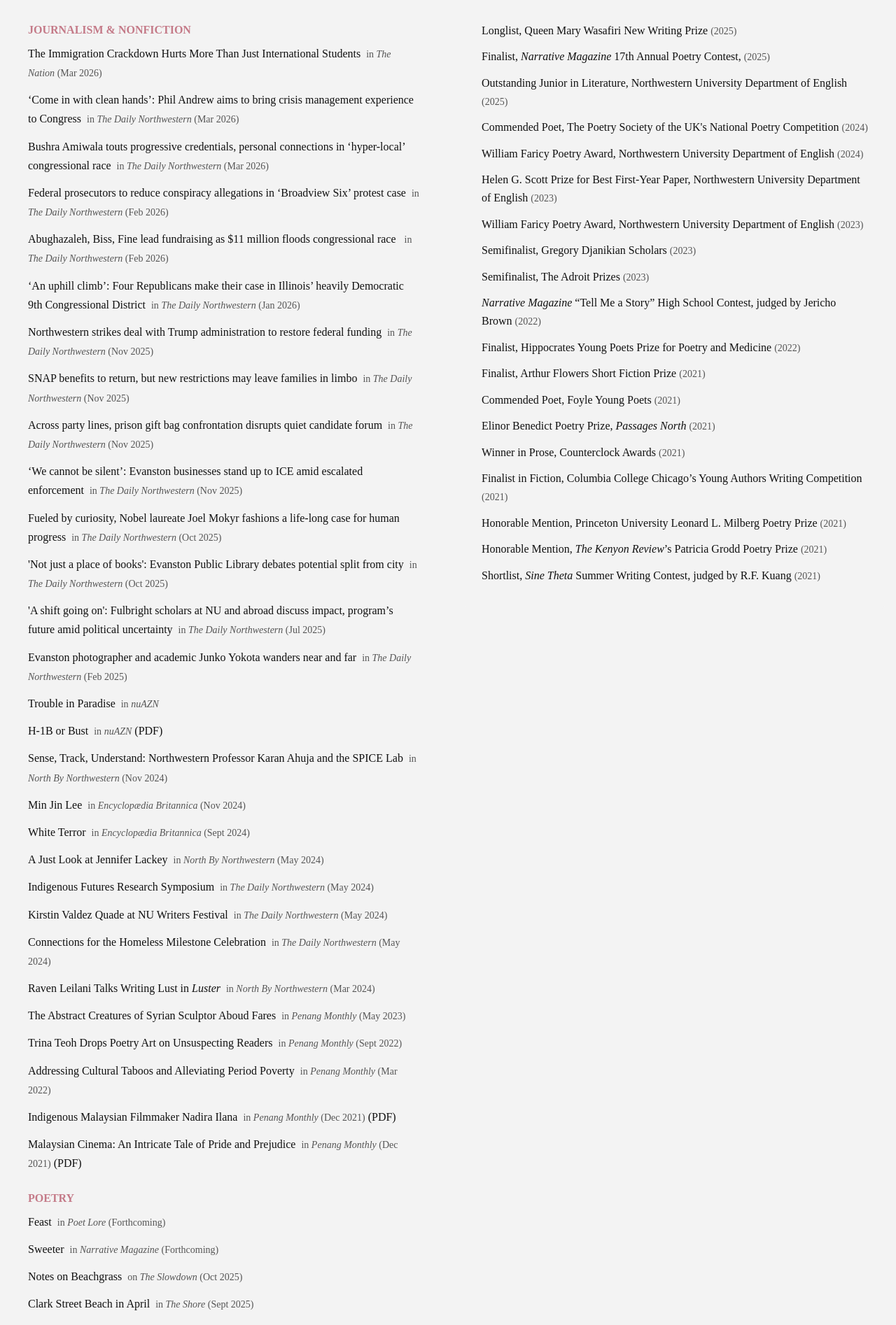
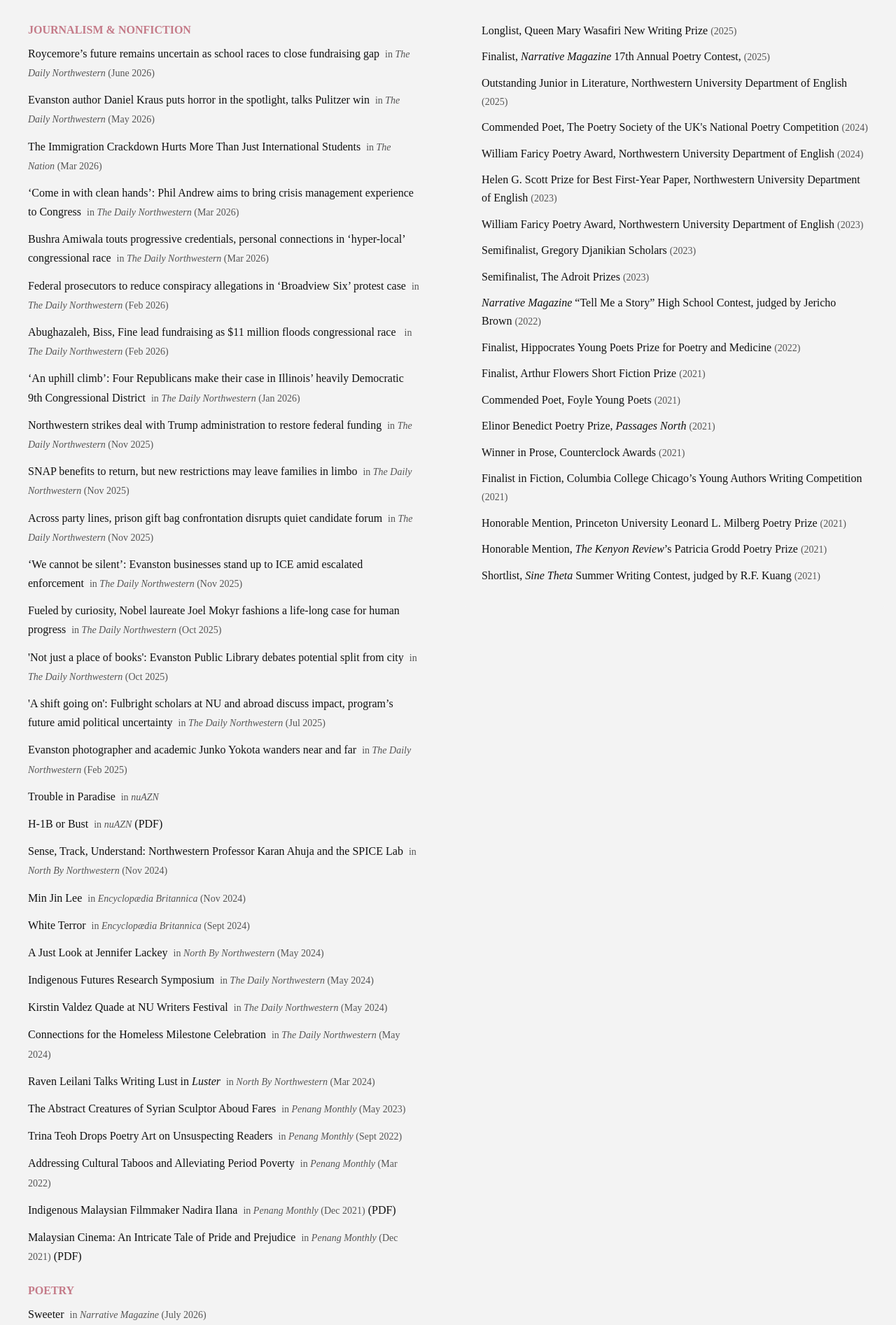
Before and after one commit to yongssh/yongssh.github.io, a Next.js app: page /writing in a window 1280 px wide. Shown: the part 300-2194 px from the top of the page at 70% size. Built offline with nearby package versions, Linux system fonts and the light colour scheme; a web font is replaced by a local one.

Commit message:
update pubs

```diff
--- a/src/app/components/publications.tsx
+++ b/src/app/components/publications.tsx
@@ -12,6 +12,29 @@
       {/* ---------- NONFICTION ---------- */}
       <div className={styles.list}>
         <h3 className={`${styles.category}`}>Journalism & Nonfiction</h3>
+        <p>
+          <a
+            className={styles.pubTitle}
+            href="https://dailynorthwestern.com/2026/06/13/top-stories/roycemores-future-remains-uncertain-as-school-races-to-close-fundraising-gap/"
+          >
+            Roycemore’s future remains uncertain as school races to close fundraising gap
+
+          </a>
+          <span className={styles.pubMeta}>
+            in <em>The Daily Northwestern</em> (June 2026)
+          </span>
+        </p>
+        <p>
+          <a
+            className={styles.pubTitle}
+            href="https://dailynorthwestern.com/2026/05/28/city/evanston-author-daniel-kraus-puts-horror-in-the-spotlight-talks-pulitzer-win/"
+          >
+            Evanston author Daniel Kraus puts horror in the spotlight, talks Pulitzer win
+          </a>
+          <span className={styles.pubMeta}>
+            in <em>The Daily Northwestern</em> (May 2026)
+          </span>
+        </p>
 
         <p>
           <a
@@ -339,20 +362,23 @@
       </div>
 
       {/* ---------- POETRY ---------- */}
+
       <div className={styles.list}>
         <h3 className={`${styles.category} ${styles.pinkCategory}`}>Poetry</h3>
+
+        <p>
+          <a className={styles.pubTitle}>Sweeter</a>
+          <span className={styles.pubMeta}>
+            in <em>Narrative Magazine</em> (July 2026)
+          </span>
+        </p>
         <p>
           <a className={styles.pubTitle}>Feast</a>
           <span className={styles.pubMeta}>
-            in <em>Poet Lore</em> (Forthcoming)
+            in <em>Poet Lore</em> (June 2026)
           </span>
         </p>
-        <p>
-          <a className={styles.pubTitle}>Sweeter</a>
-          <span className={styles.pubMeta}>
-            in <em>Narrative Magazine</em> (Forthcoming)
-          </span>
-        </p>
+
         <p>
           <a
             className={styles.pubTitle}
```
Lines whose indentation alone changed are shown as unchanged.
